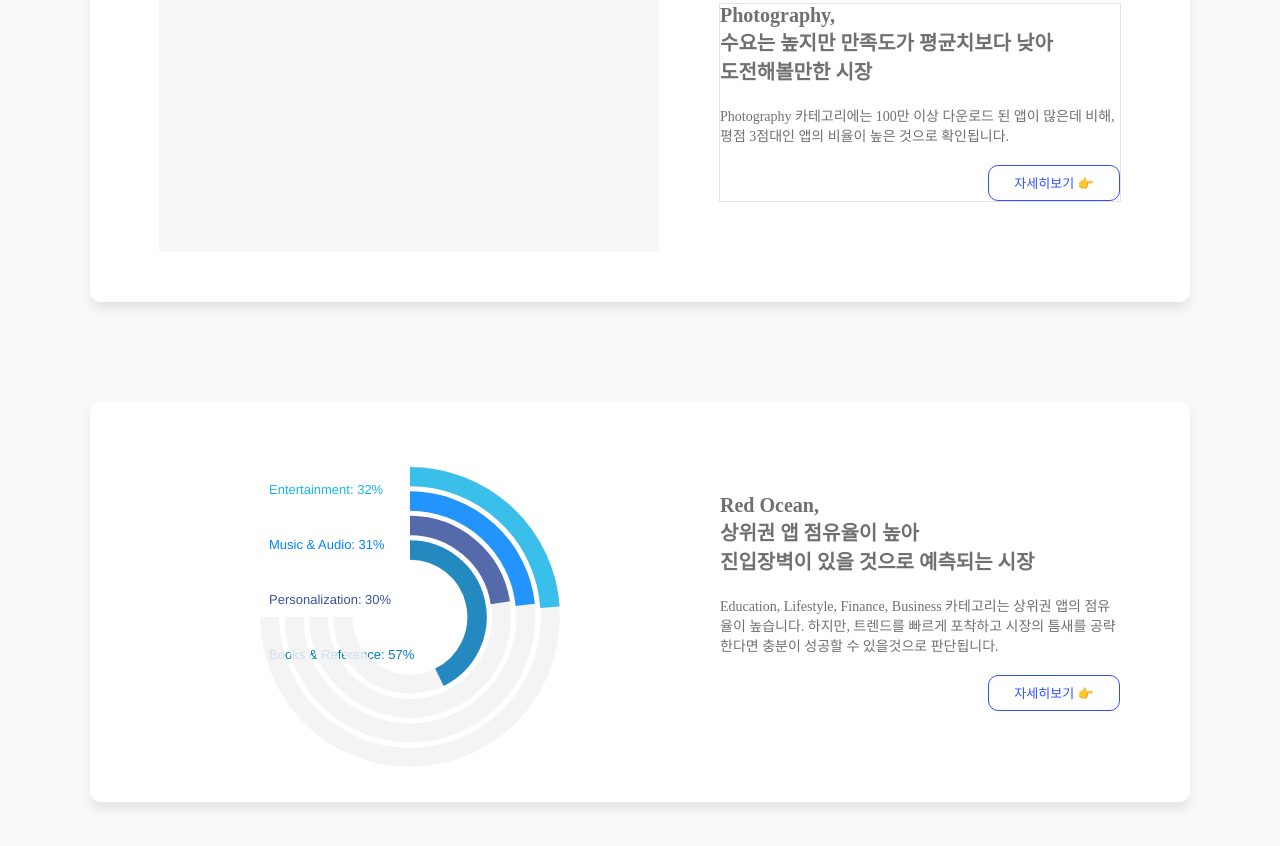
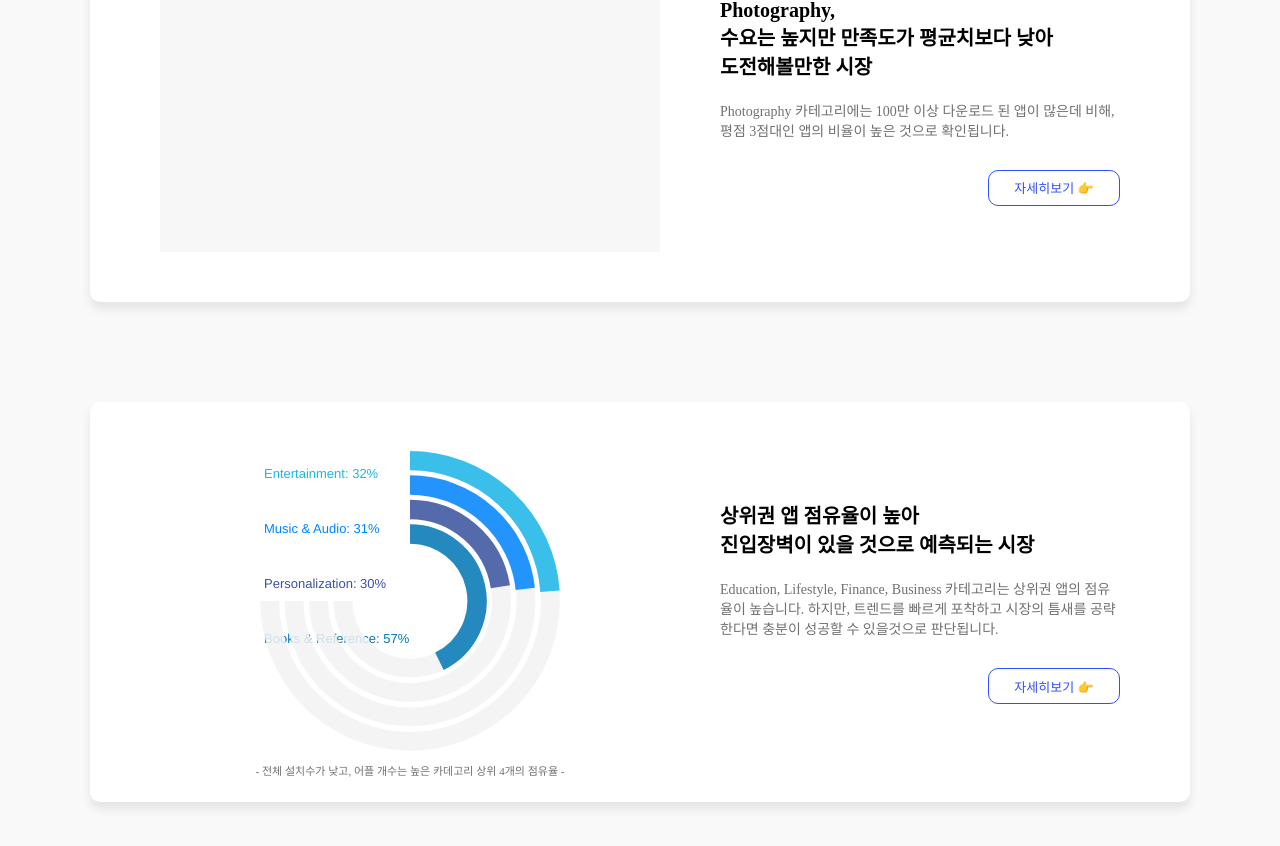
Before and after one commit to wintermooon/Appbti, a React (Create React App) app in the folder front/: page /editorspick in a window 1280 px wide. Shown: the part 398-1244 px from the top of the page. Built offline with nearby package versions, Linux system fonts and the light colour scheme.

Commit message:
[Front][Modify] : 모달 컨텐츠 내 레드오션 그래프 추가

```diff
--- a/front/src/components/editorspick/Article1.jsx
+++ b/front/src/components/editorspick/Article1.jsx
@@ -91,19 +91,19 @@ const Content = styled.div`
   width: 400px;
   height: auto;
   margin: 0 30px;
-  border: 1px solid #e4e4e4;
-  color: #707070;
 `;
 
 const ContentTitle = styled.div`
   margin-bottom: 20px;
   font-size: 20px;
   font-weight: bold;
+  color: #000;
 `;
 
 const ContentSummary = styled.div`
-  margin-bottom: 20px;
+  margin-bottom: 30px;
   font-size: 14px;
+  color: #707070;
 `;
 
 const Button = styled.div`
--- a/front/src/components/editorspick/Article2.jsx
+++ b/front/src/components/editorspick/Article2.jsx
@@ -12,7 +12,7 @@ const radialBarData = {
     },
     plotOptions: {
       radialBar: {
-        offsetY: -20,
+        offsetY: 0,
         startAngle: 0,
         endAngle: 270,
         hollow: {
@@ -38,8 +38,8 @@ const radialBarData = {
       floating: true,
       fontSize: "13px",
       position: "left",
-      offsetX: 35,
-      offsetY: -10,
+      offsetX: -20,
+      offsetY: 10,
       labels: {
         useSeriesColors: true,
       },
@@ -66,6 +66,63 @@ const radialBarData = {
   },
 };
 
+const graph1BarData = {
+  series: [
+    {
+      name: "RANK 1",
+      data: [3.96, 10.45, 5.62, 16.62],
+    },
+    {
+      name: "RANK 2",
+      data: [3.6, 9.73, 2.13, 8.69],
+    },
+    {
+      name: "RANK 3",
+      data: [2.75, 4.71, 1.34, 4.93],
+    },
+    {
+      name: "RANK 4",
+      data: [0, 4.12, 0, 4.23],
+    },
+    {
+      name: "REMAIN",
+      data: [89.7, 70.99, 90.91, 65.53],
+    },
+  ],
+
+  options: {
+    chart: {
+      type: "bar",
+      height: 350,
+      stacked: true,
+      stackType: "100%",
+    },
+    responsive: [
+      {
+        breakpoint: 480,
+        options: {
+          legend: {
+            position: "bottom",
+            offsetX: -10,
+            offsetY: 0,
+          },
+        },
+      },
+    ],
+    xaxis: {
+      categories: ["Education", "Lifestyle", "Finance", "Business"],
+    },
+    fill: {
+      opacity: 1,
+    },
+    legend: {
+      position: "right",
+      offsetX: 0,
+      offsetY: 50,
+    },
+  },
+};
+
 const Article2 = function ({ openModalHandler }) {
   const [isOpen, setIsOpen] = useState(false); //isOpen 상태를 만들어준다.
   // const [articleName, setArticleName] = useState("");
@@ -78,12 +135,11 @@ const Article2 = function ({ openModalHandler }) {
     <ArticleContainer>
       <ArticleBox>
         <Graph id="chart">
-          <ReactApexChart options={radialBarData.options} series={radialBarData.series} type="radialBar" height="370" />
+          <ReactApexChart options={radialBarData.options} series={radialBarData.series} type="radialBar" height="370" width="400" />
+          <p> - 전체 설치수가 낮고, 어플 개수는 높은 카데고리 상위 4개의 점유율 - </p>
         </Graph>
         <Content>
           <ContentTitle>
-            Red Ocean,
-            <br />
             상위권 앱 점유율이 높아
             <br />
             진입장벽이 있을 것으로 예측되는 시장
@@ -105,16 +161,18 @@ const Article2 = function ({ openModalHandler }) {
               <div className="close-btn" onClick={handleClickModal}>
                 &times;
               </div>
-              <div className="content">HELLO MODAL!</div>
-              <div className="content">HELLO MODAL!</div>
-              <div className="content">HELLO MODAL!</div>
-              <div className="content">HELLO MODAL!</div>
-              <div className="content">HELLO MODAL!</div>
-              <div className="content">HELLO MODAL!</div>
-              <div className="content">HELLO MODAL!</div>
-              <div className="content">HELLO MODAL!</div>
-              <div className="content">HELLO MODAL!</div>
-              <div className="content">HELLO MODAL!</div>
+              <ModalTitle>상위권 앱 점유율이 높아 진입장벽이 있을 것으로 예측되는 시장</ModalTitle>
+              <ModalBody>
+                AppBTI 에디터는 Google PlayStore에서
+                <br />
+                이미 메인으로 점유하고 있는 어플이 존재하는 레드오션 시장이지만,
+                <br />
+                도전해 볼 만한 틈새시장을 찾기 위해 관련 데이터를 분석해보았습니다.
+              </ModalBody>
+              <Graph1 id="chart">
+                <ReactApexChart options={graph1BarData.options} series={graph1BarData.series} type="bar" height="400" width="700" />
+                <p> - 전체 설치수가 낮고, 어플 개수는 높은 카데고리 상위 4개의 점유율 - </p>
+              </Graph1>
             </ModalView>
           </ModalBackdrop>
         ) : null}
@@ -145,6 +203,16 @@ const ArticleBox = styled.div`
   background-color: #fff;
   border-radius: 10px;
   box-shadow: 0 7px 10px #e4e4e4;
+`;
+
+const Graph = styled.div`
+  width: 500px;
+  height: 300px;
+  margin: 0 30px;
+  display: flex;
+  justify-content: center;
+  flex-direction: column;
+  align-items: center;
 
   .apexcharts-legend-marker {
     width: 9px !important;
@@ -155,30 +223,32 @@ const ArticleBox = styled.div`
   .apexcharts-legend-series {
     margin: 0 !important;
   }
-`;
 
-const Graph = styled.div`
-  width: 500px;
-  height: 300px;
-  margin: 0 30px;
+  p {
+    position: absolute;
+    top: 410px;
+    font-size: 11px;
+    color: #707070;
+  }
 `;
 
 const Content = styled.div`
   width: 400px;
   height: auto;
   margin: 0 30px;
-  color: #707070;
 `;
 
 const ContentTitle = styled.div`
   margin-bottom: 20px;
   font-size: 20px;
   font-weight: bold;
+  color: #000;
 `;
 
 const ContentSummary = styled.div`
-  margin-bottom: 20px;
+  margin-bottom: 30px;
   font-size: 14px;
+  color: #707070;
 `;
 
 const Button = styled.div`
@@ -235,6 +305,7 @@ export const ModalView = styled.div`
   flex-direction: column;
   justify-content: center;
   align-items: center;
+  text-align: center;
   background-color: white;
   width: 1000px;
   height: 600px;
@@ -260,3 +331,29 @@ export const ModalView = styled.div`
     font-size: 100px;
   }
 `;
+
+const ModalTitle = styled.div`
+  margin: 200px 0 30px 0;
+  font-size: 23px;
+  font-weight: bold;
+  color: #000;
+`;
+
+const ModalBody = styled.div`
+  margin: 30px 0;
+  font-size: 14px;
+  color: #707070;
+`;
+
+const Graph1 = styled.div`
+  .apx-legend-position-right {
+    top: 30px !important;
+  }
+  .apexcharts-legend-marker {
+    margin: 0 10px !important;
+  }
+
+  .apexcharts-legend-series {
+    margin: 0 !important;
+  }
+`;
```
